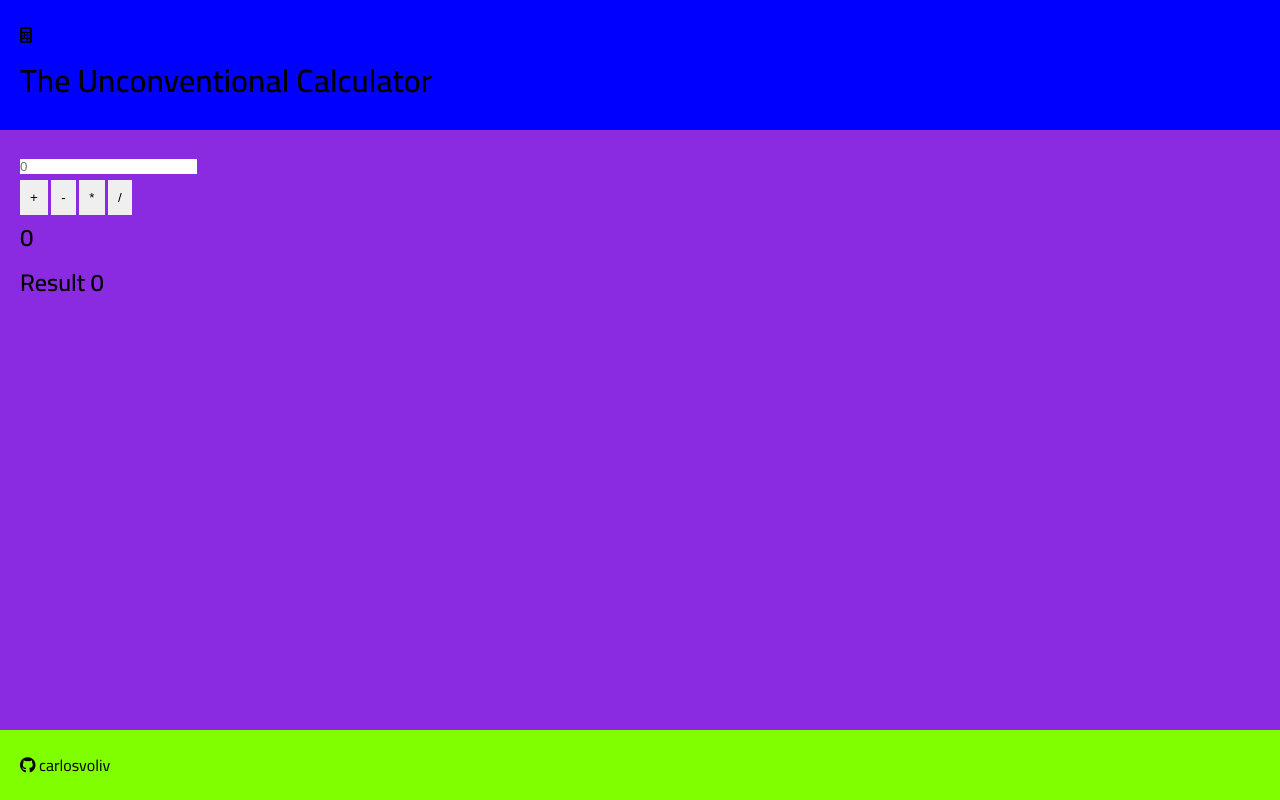
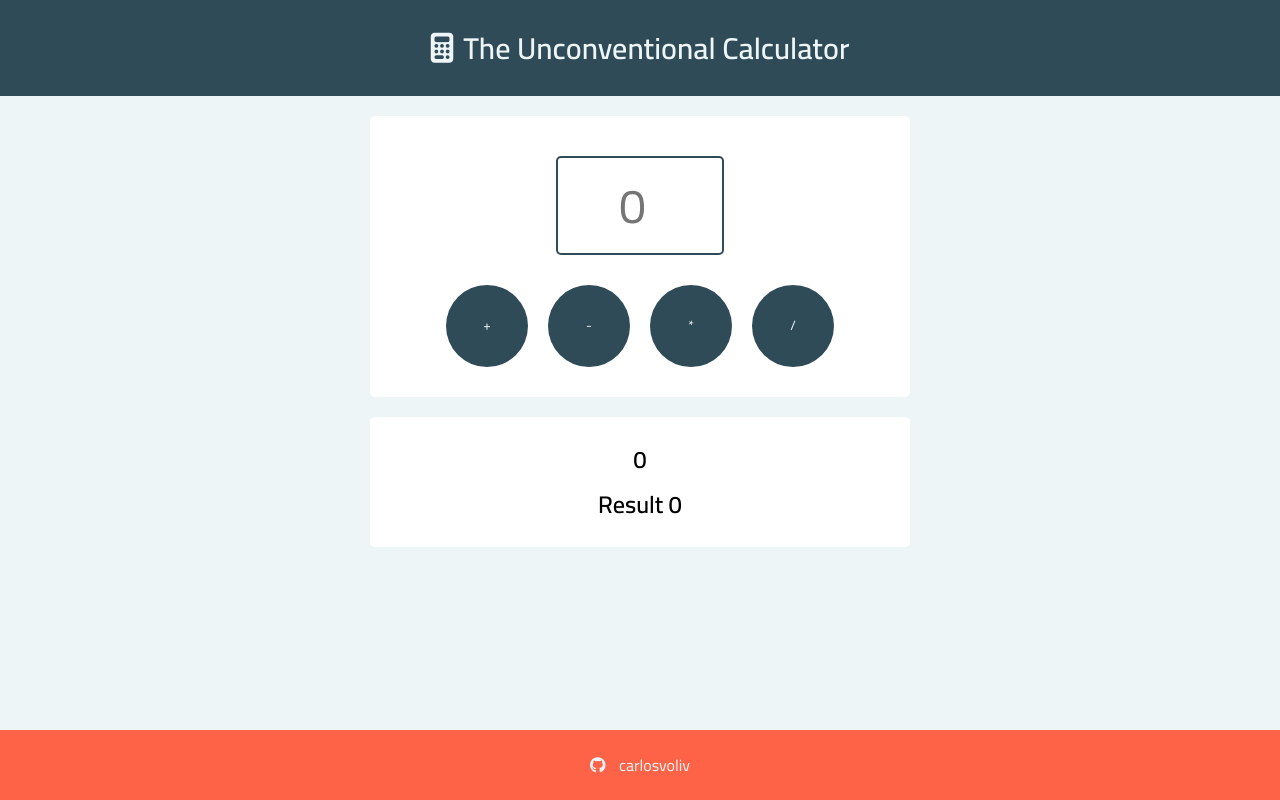
Before and after one commit to carlosvoliv/unconventional-calculator, a plain HTML site: page index.html in a window 1280 px wide. Drawn offline with Linux system fonts and the light colour scheme.

Commit message:
finalizando css

```diff
--- a/assets/css/style.css
+++ b/assets/css/style.css
@@ -1,7 +1,7 @@
 * {
   margin: 0;
   padding: 0;
-  border: 0;
+  border: none;
 }
 
 html {
@@ -15,20 +15,95 @@ body {
 }
 
 header {
-  background-color: blue;
+  background-color: #2F4B58;
+  color: #EDF5F7;
+  justify-content: center;
+  padding: 20px;
+  display: flex;
+}
+.logo {
+  display: flex;
+}
+.icon {
+  display: flex;
+  flex-direction: column;
+  justify-content: center;
+}
+
+.fa-calculator {
+  font-size: 30px;
+  margin-right: 10px;
+  color: #EDF5F7;
+}
+
+h1 {
+  font-size: 30px;
+}
+
+main {
+  background-color: #EDF5F7;
+  display: flex;
+  flex-direction: column;
+  align-items: center;
+}
+
+#results {
+  margin-bottom: 20px;
+}
+
+main section {
+  background-color: white;
+  margin-top: 20px ;
+  min-width: 500px;
+  display: flex;
+  flex-direction: column;
+  align-items: center;
+  border-radius: 5px;
   padding: 20px;
 }
 
-main {
-  background-color: blueviolet;
-  padding: 20px;
-}
-button {
-  padding: 10px;
-  cursor: pointer;
+main section input {
+  font-size: 3rem;
+  border: 2px solid #2F4B58;
+  border-radius: 5px;
+  font-family: 'Cairo', sans-serif;
+  width: 10rem;
+  padding: 0.15rem;
+  text-align: center;
+  margin: 20px;
 }
 
+main section #calc-actions {
+  display: flex;
+}
+
+main section button {
+  margin: 10px;
+  padding: 20px;
+  background-color: #2F4B58;
+  color: #EDF5F7;
+  cursor: pointer;
+  border-radius: 50%;
+  width: 82px;
+  height: 82px;
+  font-family: 'Cairo', sans-serif;
+}
+main section button:hover,
+main section button:active {
+  background-color: tomato;
+  text-decoration: none;
+  color: #EDF5F7;
+}
+
+
+
 footer {
-  background-color: chartreuse;
+  background-color: tomato;
   padding: 20px;
+  text-align: center;
+  color: #EDF5F7;
 }
+
+.fa-github {
+  margin-right: 10px;
+}
--- a/assets/scripts/app.js
+++ b/assets/scripts/app.js
@@ -53,7 +53,7 @@ const multiply = () => {
 const divide = () => {
   const enteredNumber = getUserNumberInput();
   const initialResult = currentResult;
-  currentResult += enteredNumber;
+  currentResult /= enteredNumber;
   createAndWriteOutput('/', initialResult, enteredNumber);
   writeToLog('DIVIDE', initialResult, enteredNumber, currentResult);
 };
--- a/index.html
+++ b/index.html
@@ -17,14 +17,17 @@
   </head>
 
   <body>
-
     <header>
       <div class="logo">
-        <i class="fas fa-calculator"></i>
+        <div class="icon">
+          <i class="fas fa-calculator"></i>
+        </div>
+
         <h1>
         The Unconventional
         Calculator
         </h1>
+
       </div>
     </header>
 
```
